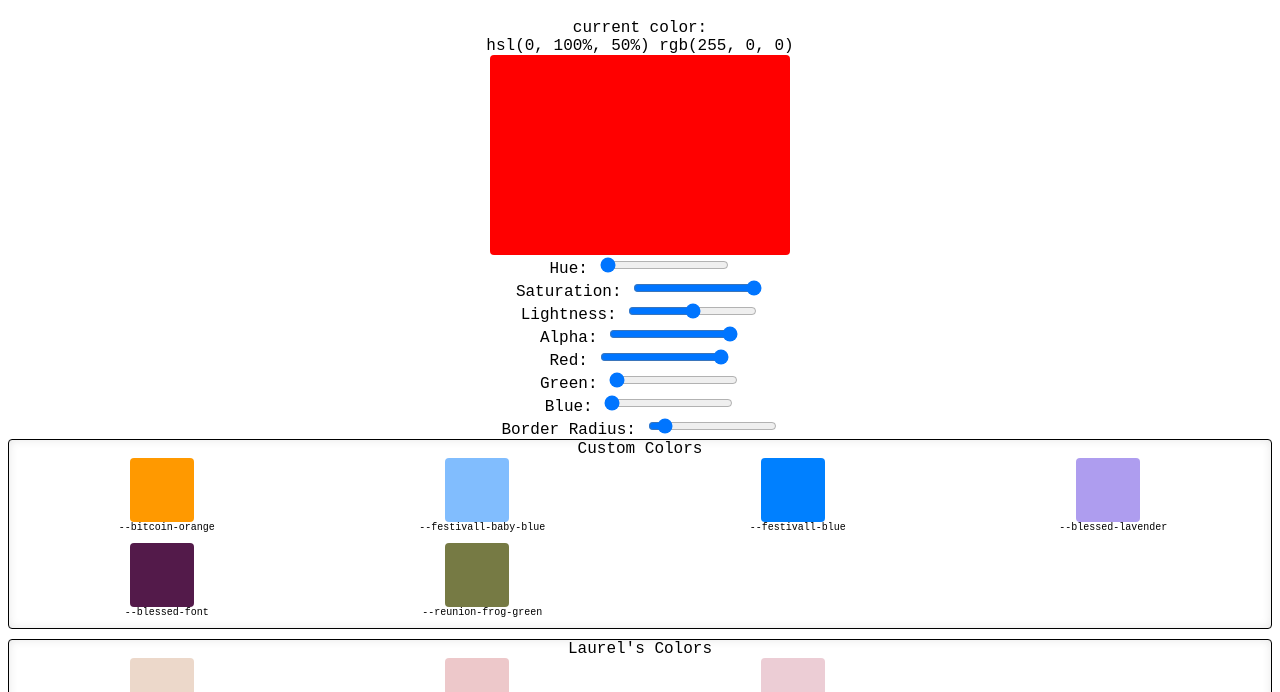
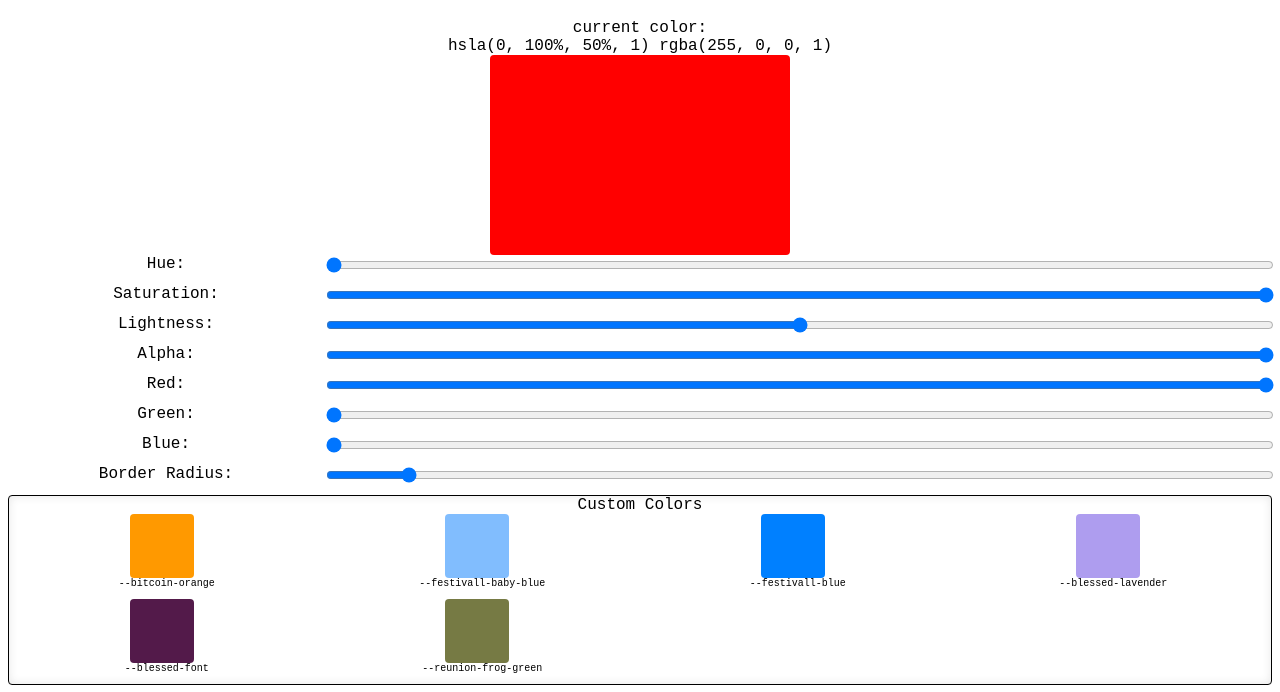
Before and after one commit to dasrecord/styles_collection, a plain HTML site: page index.html in a window 1280 px wide. Shown: the part 61-753 px from the top of the page. Drawn offline with Linux system fonts and the light colour scheme.

Commit message:
Refactor color input controls for better layout and update color functions to support alpha values

```diff
--- a/custom.css
+++ b/custom.css
@@ -6,7 +6,6 @@
     --blessed-lavender :#ae9def;
     --blessed-font: #531a4a;
     --reunion-frog-green: #767a44;
-
 
     /* Laurel's Colors */
     --pink-ground: #ecd8ca;
--- a/index.html
+++ b/index.html
@@ -43,9 +43,23 @@
         margin: 0 auto;
         border-radius: 4px;
       }
+      .controls {
+        display: grid;
+        grid-template-rows: repeat(3, 1fr);
+      }
+      input[type="range"] {
+        display: flex;
+        flex-direction: row;
+        width: 100%;
+      }
+      .control {
+        display: grid;
+        grid-template-columns: 1fr 3fr;
+        margin-bottom: 10px;
+      }
     </style>
     <script>
-      function hslToRgb(h, s, l) {
+      function hslToRgba(h, s, l, a) {
         s /= 100;
         l /= 100;
         let c = (1 - Math.abs(2 * l - 1)) * s;
@@ -82,7 +96,7 @@
         r = Math.round((r + m) * 255);
         g = Math.round((g + m) * 255);
         b = Math.round((b + m) * 255);
-        return `rgb(${r}, ${g}, ${b})`;
+        return `rgba(${r}, ${g}, ${b}, ${a})`;
       }
 
       function rgbToHsl(r, g, b) {
@@ -121,7 +135,8 @@
         const red = document.getElementById("red").value;
         const green = document.getElementById("green").value;
         const blue = document.getElementById("blue").value;
-        const color = `rgb(${red}, ${green}, ${blue})`;
+        const alpha = document.getElementById("alpha").value;
+        const color = `rgba(${red}, ${green}, ${blue}, ${alpha})`;
         document.getElementById("tester").style.backgroundColor = color;
         document.getElementById("color_rgb").textContent = color;
         document.getElementById("color_hsl").textContent = rgbToHsl(
@@ -135,13 +150,15 @@
         const hue = document.getElementById("hue").value;
         const saturation = document.getElementById("saturation").value;
         const lightness = document.getElementById("lightness").value;
-        const color = `hsl(${hue}, ${saturation}%, ${lightness}%)`;
+        const alpha = document.getElementById("alpha").value;
+        const color = `hsla(${hue}, ${saturation}%, ${lightness}%, ${alpha})`;
         document.getElementById("tester").style.backgroundColor = color;
         document.getElementById("color_hsl").textContent = color;
-        document.getElementById("color_rgb").textContent = hslToRgb(
+        document.getElementById("color_rgb").textContent = hslToRgba(
           hue,
           saturation,
-          lightness
+          lightness,
+          alpha
         );
       }
 
@@ -157,10 +174,11 @@
   <body>
     <h1>TESTER</h1>
     current color:<br />
-    <span id="color_hsl">hsl(0, 100%, 50%)</span>
-    <span id="color_rgb">rgb(255, 0, 0)</span>
+    <span id="color_hsl">hsla(0, 100%, 50%, 1)</span>
+    <span id="color_rgb">rgba(255, 0, 0, 1)</span>
     <div id="tester" style="background-color: hsl(0, 100%, 50%)"></div>
-    <div>
+    <div class="controls">
+      <div class="control">
         <label for="hue">Hue:</label>
         <input
           type="range"
@@ -172,7 +190,7 @@
           oninput="updateColor()"
         />
       </div>
-    <div>
+      <div class="control">
         <label for="saturation">Saturation:</label>
         <input
           type="range"
@@ -184,7 +202,7 @@
           oninput="updateColor()"
         />
       </div>
-    <div>
+      <div class="control">
         <label for="lightness">Lightness:</label>
         <input
           type="range"
@@ -196,7 +214,7 @@
           oninput="updateColor()"
         />
       </div>
-    <div>
+      <div class="control">
         <label for="alpha">Alpha:</label>
         <input
           type="range"
@@ -209,7 +227,7 @@
           oninput="updateColor()"
         />
       </div>
-    <div>
+      <div class="control">
         <label for="red">Red:</label>
         <input
           type="range"
@@ -221,7 +239,7 @@
           oninput="updateRGBColor()"
         />
       </div>
-    <div>
+      <div class="control">
         <label for="green">Green:</label>
         <input
           type="range"
@@ -233,7 +251,7 @@
           oninput="updateRGBColor()"
         />
       </div>
-    <div>
+      <div class="control">
         <label for="blue">Blue:</label>
         <input
           type="range"
@@ -245,7 +263,7 @@
           oninput="updateRGBColor()"
         />
       </div>
-    <div>
+      <div class="control">
         <label for="border-radius">Border Radius:</label>
         <input
           type="range"
@@ -257,6 +275,8 @@
           oninput="updateBorderRadius()"
         />
       </div>
+    </div>
+
     <main>
       <div class="group">
         Custom Colors
```
Lines whose indentation alone changed are shown as unchanged.
